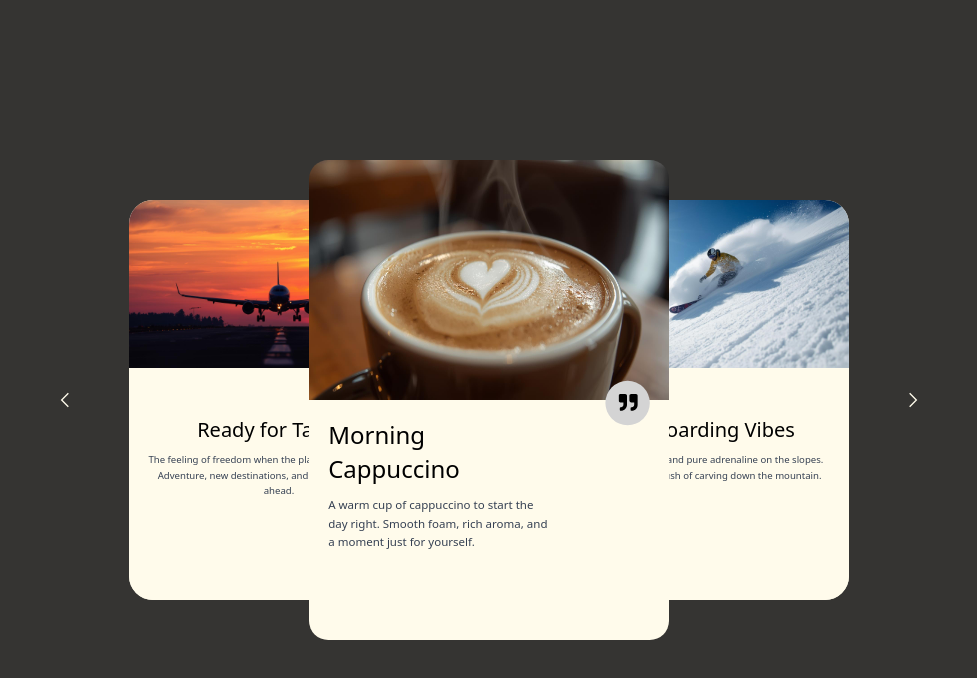
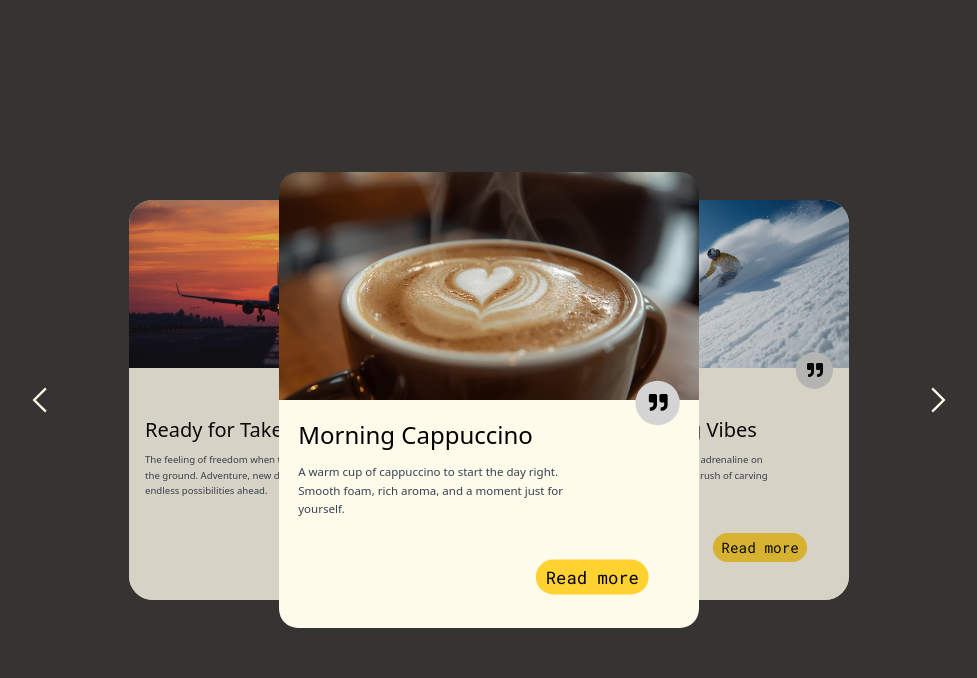
Before and after one commit to Dukoooo/info_slider, a React (Vite) app: page / in a window 1280 px wide. Shown: the top 678 px of the page, without its empty margins (151-1128 px from the left). Built offline with nearby package versions, Linux system fonts and the light colour scheme.

Commit message:
Final commit

```diff
--- a/package.json
+++ b/package.json
@@ -10,6 +10,7 @@
     "preview": "vite preview"
   },
   "dependencies": {
+    "@fontsource/roboto-mono": "^5.2.8",
     "@tailwindcss/vite": "^4.1.13",
     "framer-motion": "^12.23.12",
     "motion": "^12.23.12",
--- /dev/null
+++ b/src/components/CardBtn.jsx
@@ -0,0 +1,28 @@
+import { useState } from "react";
+import "@fontsource/roboto-mono";
+
+function CardBtn({ children, marginTop = 2, marginBottom = 2 }) {
+  const [active, setActive] = useState(false);
+
+  const triggerPulse = () => {
+    setActive(true);
+    setTimeout(() => setActive(false), 300);
+  };
+
+  return (
+    <div
+      onMouseEnter={triggerPulse}
+      onClick={triggerPulse}
+      className={`flex self-end my-2 py-[2px] max-w-25 px-[2px] rounded-3xl transition-all duration-500 mr-6  ${
+        active ? "bg-amber-300 scale-[1.05]" : "bg-transparent scale-100"
+      }`}
+      style={{ marginTop: `${marginTop}em`, marginBottom: `${marginBottom}em` }}
+    >
+      <button className="bg-amber-300 px-2 py-1 rounded-2xl text-[0.9em] cursor-pointer hover:bg-amber-200 font-[Roboto_Mono] transition-all duration-500">
+        {children}
+      </button>
+    </div>
+  );
+}
+
+export default CardBtn;
--- a/src/components/Quoat.jsx
+++ /dev/null
@@ -1,11 +0,0 @@
-import { FaQuoteRight } from "react-icons/fa";
-
-function Quoat() {
-  return (
-    <span className="absolute flex items-center justify-center right-[1rem] top-[-1rem] bg-neutral-300 w-[2.3rem] h-[2.3rem] rounded-3xl ">
-      <FaQuoteRight />
-    </span>
-  );
-}
-
-export default Quoat;
--- /dev/null
+++ b/src/components/Quote.jsx
@@ -0,0 +1,14 @@
+import { FaQuoteRight } from "react-icons/fa";
+
+function Quote({ top = -1 }) {
+  return (
+    <span
+      className="absolute flex items-center justify-center right-[1rem] bg-neutral-300 w-[2.3rem] h-[2.3rem] rounded-3xl"
+      style={{ top: `${top}rem` }}
+    >
+      <FaQuoteRight />
+    </span>
+  );
+}
+
+export default Quote;
--- a/src/components/Slider.jsx
+++ b/src/components/Slider.jsx
@@ -1,14 +1,12 @@
 import { GrPrevious } from "react-icons/gr";
 import { GrNext } from "react-icons/gr";
-import { FaQuoteRight } from "react-icons/fa";
 import { useEffect, useState } from "react";
 import { motion } from "motion/react";
-import Quoat from "./Quoat";
+import Quote from "./Quote";
+import CardBtn from "./CardBtn";
 
 function Slider({ data }) {
-  //   const { id, heading, img, text } = data;
   const [activeIndex, setActivIndex] = useState(0);
-  //   const prevIndex = (activeIndex - 1 + data.length) % data.length;
   const prevIndex = activeIndex === 0 ? data.length - 1 : activeIndex - 1;
   const nextIndex = activeIndex === data.length - 1 ? 0 : activeIndex + 1;
 
@@ -51,12 +49,12 @@ function Slider({ data }) {
           <button>
             {" "}
             <GrPrevious
-              className="text-amber-50 relative right-[250px] cursor-pointer"
+              className="text-amber-50 relative right-[250px]  cursor-pointer scale-175"
               onClick={() => handlePrevious()}
             />
           </button>
 
-          <div className="flex flex-col absolute justify-center items-center bg-amber-50 w-[300px] h-[400px] rounded-3xl mx-4 z-0 transform translate-x-[60%] md:translate-x-[70%] overflow-hidden">
+          <div className="flex flex-col absolute justify-center items-center bg-amber-50 w-[300px] h-[400px] rounded-3xl mx-4 z-0 transform translate-x-[60%] md:translate-x-[70%] overflow-hidden opacity-80">
             <div className="h-1/2">
               <img
                 src={data[prevIndex].img}
@@ -64,12 +62,16 @@ function Slider({ data }) {
                 className="rounded-t-2xl "
               />
             </div>
-            <div className="rounded-b-2xl bg-amber-50 h-1/2 flex flex-col p-4  ">
+            <div className="relative rounded-b-2xl bg-amber-50 h-1/2 flex flex-col p-4  ">
+              <div className="text-left w-[80%]">
+                <Quote top={-3} />
                 <h3>{data[prevIndex].heading} </h3>
                 <p>{data[prevIndex].text}</p>
               </div>
+              <CardBtn children={"Read more"} />
             </div>
-          <div className="flex flex-col justify-center  items-center bg-amber-50 w-[300px] h-[400px] rounded-3xl mx-4 z-10 transform scale-120">
+          </div>
+          <div className="flex flex-col justify-center  items-center bg-amber-50 w-[350px] h-[380px] rounded-3xl mx-4 z-10 transform scale-120">
             <div className="h-1/2 w-full">
               <img
                 src={data[activeIndex].img}
@@ -80,14 +82,15 @@ function Slider({ data }) {
 
             <div className="relative rounded-b-2xl bg-amber-50 h-1/2 flex flex-col p-4  ">
               <div className=" w-[70%]">
-                <Quoat />
+                <Quote />
                 <h3 className=" text-left">{data[activeIndex].heading} </h3>
                 <p className="text-left">{data[activeIndex].text}</p>
               </div>
+              <CardBtn children={"Read more"} />
             </div>
           </div>
 
-          <div className="flex flex-col absolute justify-center items-center bg-amber-50 w-[300px] h-[400px] rounded-3xl mx-4 z-0 transform translate-x-[-70%]  md:translate-x-[-70%]  overflow-hidden">
+          <div className="flex flex-col absolute justify-center items-center bg-amber-50 w-[300px] h-[400px] rounded-3xl mx-4 z-0 transform translate-x-[-70%]  md:translate-x-[-70%]  overflow-hidden opacity-80">
             <div className="h-1/2">
               <img
                 src={data[nextIndex].img}
@@ -96,12 +99,16 @@ function Slider({ data }) {
               />
             </div>
 
-            <div className="rounded-b-2xl bg-amber-50 h-1/2 flex flex-col p-4  ">
+            <div className="relative rounded-b-2xl bg-amber-50 h-1/2 flex flex-col p-4  ">
+              <div className="text-left w-[80%]">
+                <Quote top={-3} />
                 <h3>{data[nextIndex].heading} </h3>
                 <p>{data[nextIndex].text}</p>
               </div>
+              <CardBtn children={"Read more"} />
             </div>
-          <button className="text-amber-50 relative left-[250px] cursor-pointer">
+          </div>
+          <button className="text-amber-50 relative left-[250px] cursor-pointer scale-175 ">
             <GrNext className="" onClick={() => handleNext()} />
           </button>
         </div>
@@ -110,12 +117,12 @@ function Slider({ data }) {
           <button>
             {" "}
             <GrPrevious
-              className="text-amber-50 relative right-[150px] cursor-pointer"
+              className="text-amber-50 relative right-[150px] cursor-pointer scale-175"
               onClick={() => handlePrevious()}
             />
           </button>
 
-          <div className="flex flex-col absolute justify-center items-center bg-amber-50 w-[300px] h-[400px] rounded-3xl mx-4 z-0 transform translate-x-[60%] md:translate-x-[40%] overflow-hidden">
+          <div className="flex flex-col absolute justify-center items-center bg-amber-50 w-[300px] h-[400px] rounded-3xl mx-4 z-0 transform translate-x-[60%] md:translate-x-[42%] overflow-hidden opacity-80">
             <div className="h-1/2">
               <img
                 src={data[prevIndex].img}
@@ -123,12 +130,16 @@ function Slider({ data }) {
                 className="rounded-t-2xl "
               />
             </div>
-            <div className="rounded-b-2xl bg-amber-50 h-1/2 flex flex-col p-4  ">
+            <div className="relative rounded-b-2xl bg-amber-50 h-1/2 flex flex-col p-4  ">
+              <div className="w-[70%] text-left">
+                <Quote top={-3} />
                 <h3>{data[prevIndex].heading} </h3>
                 <p>{data[prevIndex].text}</p>
               </div>
+              <CardBtn children={"Read more"} />
             </div>
-          <div className="flex flex-col justify-center  items-center bg-amber-50 w-[300px] h-[400px] rounded-3xl mx-4 z-10 transform scale-120">
+          </div>
+          <div className="flex  flex-col justify-center items-center bg-amber-50 w-[330px] h-[400px] rounded-3xl mx-4 z-10 transform scale-120">
             <div className="h-1/2 w-full">
               <img
                 src={data[activeIndex].img}
@@ -138,15 +149,16 @@ function Slider({ data }) {
             </div>
 
             <div className="relative rounded-b-2xl bg-amber-50 h-1/2 flex flex-col p-4  ">
-              <div className=" w-[70%]">
-                <Quoat />
-                <h3 className=" text-left">{data[activeIndex].heading} </h3>
-                <p className="text-left">{data[activeIndex].text}</p>
+              <div className=" w-[80%] text-left">
+                <Quote top={-1} />
+                <h3 className=" ">{data[activeIndex].heading} </h3>
+                <p className="">{data[activeIndex].text}</p>
               </div>
+              <CardBtn children={"Read more"} />
             </div>
           </div>
 
-          <div className="flex flex-col absolute justify-center items-center bg-amber-50 w-[300px] h-[400px] rounded-3xl mx-4 z-0 transform translate-x-[-70%]  md:translate-x-[-40%]  overflow-hidden">
+          <div className="flex flex-col absolute justify-center items-center bg-amber-50 w-[300px] h-[400px] rounded-3xl mx-4 z-0 transform translate-x-[-70%]  md:translate-x-[-42%]  overflow-hidden opacity-80">
             <div className="h-1/2">
               <img
                 src={data[nextIndex].img}
@@ -155,12 +167,16 @@ function Slider({ data }) {
               />
             </div>
 
-            <div className="rounded-b-2xl bg-amber-50 h-1/2 flex flex-col p-4  ">
+            <div className="relative rounded-b-2xl bg-amber-50 h-1/2 flex flex-col p-4  ">
+              <div className="w-[70%] text-left">
+                <Quote top={-3} />
                 <h3>{data[nextIndex].heading} </h3>
                 <p>{data[nextIndex].text}</p>
               </div>
+              <CardBtn children={"Read more"} />
             </div>
-          <button className="text-amber-50 relative left-[150px] cursor-pointer">
+          </div>
+          <button className="text-amber-50 relative left-[150px] cursor-pointer scale-175">
             <GrNext className="" onClick={() => handleNext()} />
           </button>
         </div>
@@ -183,13 +199,17 @@ function Slider({ data }) {
                   />
                 </div>
 
-                <div className="rounded-b-2xl bg-amber-50  flex-1 flex flex-col  p-1 pt-4  h-1/2 ">
+                <div className=" relative  rounded-b-2xl bg-amber-50  flex-1 flex flex-col  pt-4  h-1/2 ">
+                  <Quote />
+                  <div className="relative left-[-1em] flex flex-col text-left ">
                     <h3 className="pl-10">{data[activeIndex].heading} </h3>
 
                     <p className="w-[70%]  mx-auto text-[0.7rem] ">
                       {data[activeIndex].text}{" "}
                     </p>
                   </div>
+                </div>
+                <CardBtn children={"Read more"} marginTop={1} />
               </div>
             </div>
           </motion.div>
```
Also changed, not shown: 2 other files (tests, documents, lock files or other folders). Lines whose indentation alone changed are shown as unchanged.
